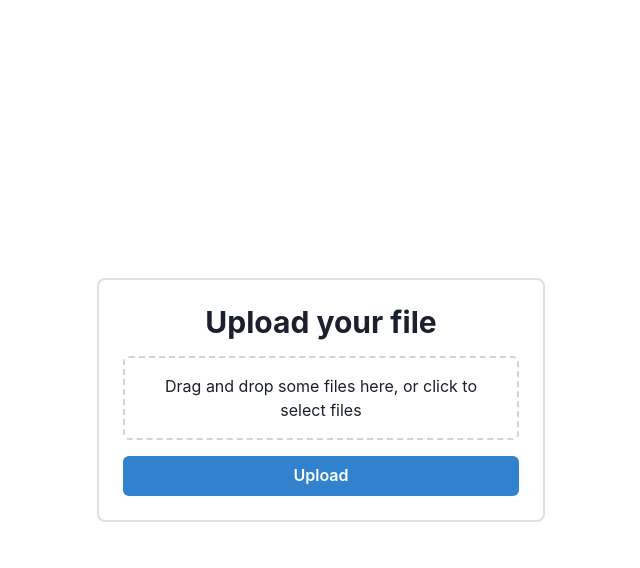
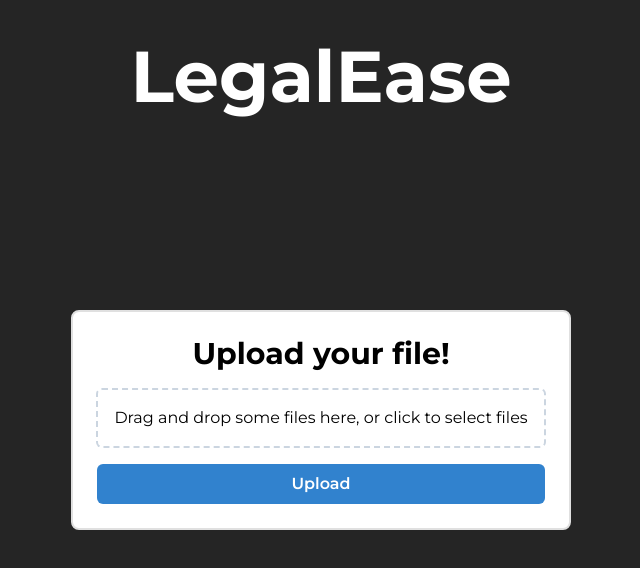
Before and after one commit to ray-hao/DocsRead, a Next.js app: page / in a window 1280 px wide. Shown: the top 568 px of the page, without its empty margins (319-959 px from the left). Built offline with nearby package versions, Linux system fonts and the light colour scheme.

Commit message:
setup fonts, revamp UX to be continuous

```diff
--- a/src/app/globals.css
+++ b/src/app/globals.css
@@ -1,15 +1,23 @@
+@import url('https://fonts.googleapis.com/css2?family=Montserrat:ital,wght@0,100..900;1,100..900&display=swap');
+
+@font-face {
+  font-family: 'Montserrat';
+  font-weight: 400;
+  font-style: normal;
+}
+
 @tailwind base;
 @tailwind components;
 @tailwind utilities;
 
 :root {
-  --background: #000000;
+  --background: #252525;
   --foreground: #000000;
 }
 
 @media (prefers-color-scheme: dark) {
   :root {
-    --background: #000000;
+    --background: #252525;
     --foreground: #000000;
   }
 }
@@ -17,7 +25,13 @@
 body {
   color: var(--foreground);
   background: var(--background);
-  font-family: Arial, Helvetica, sans-serif;
+  font-family: 'Montserrat', sans-serif;
+}
+
+.montserrat-regular {
+  font-family: "Montserrat", sans-serif;
+  font-weight: 400;
+  font-style: normal;
 }
 
 @layer utilities {
--- a/src/app/layout.tsx
+++ b/src/app/layout.tsx
@@ -1,18 +1,7 @@
 import type { Metadata } from "next";
-import localFont from "next/font/local";
+import theme from "./theme";
 import { ChakraProvider } from "@chakra-ui/react";
 import "./globals.css";
-
-const geistSans = localFont({
-  src: "./fonts/GeistVF.woff",
-  variable: "--font-geist-sans",
-  weight: "100 900",
-});
-const geistMono = localFont({
-  src: "./fonts/GeistMonoVF.woff",
-  variable: "--font-geist-mono",
-  weight: "100 900",
-});
 
 export const metadata: Metadata = {
   title: "LegalEase",
@@ -26,10 +15,8 @@ export default function RootLayout({
 }>) {
   return (
     <html lang="en">
-      <body
-        className={`${geistSans.variable} ${geistMono.variable} antialiased`}
-      >
-        <ChakraProvider>{children}</ChakraProvider>
+      <body className={`antialiased`}>
+        <ChakraProvider theme={theme}>{children}</ChakraProvider>
       </body>
     </html>
   );
--- a/src/app/page.tsx
+++ b/src/app/page.tsx
@@ -1,66 +1,41 @@
 "use client";
 
-import React, { useState } from "react";
+import React from "react";
 import { FileUploader } from "@/components";
-import { Box, Input, Button, Text, VStack, Heading } from "@chakra-ui/react";
+import { Box, Heading, useColorModeValue } from "@chakra-ui/react";
 
 export default function App() {
-  const [password, setPassword] = useState("");
-  const [isAuthenticated, setIsAuthenticated] = useState(true);
-
-  const handlePasswordChange = (e: React.ChangeEvent<HTMLInputElement>) =>
-    setPassword(e.target.value);
-  const handleLogin = () => {
-    if (
-      process.env.NEXT_PUBLIC_PASSWORD &&
-      password === process.env.NEXT_PUBLIC_PASSWORD
-    ) {
-      setIsAuthenticated(true);
-    } else {
-      alert("Incorrect password");
-    }
-  };
+  const bg = useColorModeValue(
+    "var(--background, #252525)",
+    "var(--background, #000000)"
+  );
+  const color = useColorModeValue(
+    "var(--foreground, #252525)",
+    "var(--foreground, #FFFFFF)"
+  );
 
   return (
-    <Box>
-      {isAuthenticated ? (
-        <FileUploader />
-      ) : (
     <Box
       display="flex"
       flexDirection="column"
       alignItems="center"
       justifyContent="center"
-          minH="100vh"
-          bg="gray.50"
+      height={"100vh"}
+      bg={bg}
+      color={color}
       p={4}
     >
-          <VStack
-            spacing={4}
-            p={8}
-            bg="white"
-            borderRadius="md"
-            boxShadow="md"
-            w="full"
-            maxW="sm"
+      <Heading
+        as="h1"
+        size="4xl"
+        color="white"
+        position="absolute"
+        top="0"
+        mt="5vh"
       >
-            <Heading size="lg" mb={4}>
-              Access Restricted
+        LegalEase
       </Heading>
-            <Text>Enter Password to Access</Text>
-            <Input
-              type="password"
-              value={password}
-              onChange={handlePasswordChange}
-              mb={4}
-              placeholder="Password"
-            />
-            <Button colorScheme="blue" onClick={handleLogin} w="full">
-              Submit
-            </Button>
-          </VStack>
-        </Box>
-      )}
+      <FileUploader />
     </Box>
   );
 }
--- /dev/null
+++ b/src/app/theme.ts
@@ -0,0 +1,12 @@
+"use client";
+
+import { extendTheme } from "@chakra-ui/react";
+
+const theme = extendTheme({
+  fonts: {
+    heading: "'Montserrat', sans-serif",
+    body: "'Montserrat', sans-serif",
+  },
+});
+
+export default theme;
--- a/src/components/FileUploader.tsx
+++ b/src/components/FileUploader.tsx
@@ -12,8 +12,7 @@ import {
 
 const FileUploader: React.FC = () => {
   const [textractResults, setTextractResults] = useState<string | null>(null);
-  const [loadingTextractResults, setLoadingTextractResults] =
-    useState<boolean>(false);
+  const [loadingResults, setLoadingResults] = useState<boolean>(false);
   const [textractResultsUrl, setTextractResultsUrl] = useState<string | null>(
     null
   );
@@ -43,6 +42,13 @@ const FileUploader: React.FC = () => {
   const handleUpload = async () => {
     if (!selectedFile) return;
 
+    setBboxInformation(null);
+    setDocumentInformation(null);
+    setTextractResults(null);
+    setTextractResultsUrl(null);
+    setuploadedFileUrl(null);
+    setLoadingResults(true);
+
     const reader = new FileReader();
     reader.onloadend = async () => {
       const base64data = reader.result?.toString().split(",")[1];
@@ -62,7 +68,6 @@ const FileUploader: React.FC = () => {
       });
 
       const result = await response.json();
-      setLoadingTextractResults(true);
       setuploadedFileUrl(result?.url);
       setTextractResultsUrl(result?.url + "-results.json");
     };
@@ -71,8 +76,7 @@ const FileUploader: React.FC = () => {
   };
 
   useEffect(() => {
-    if (!loadingTextractResults || !textractResultsUrl || textractResults)
-      return;
+    if (!textractResultsUrl || textractResults) return;
 
     let timerId: number | null;
 
@@ -109,7 +113,7 @@ const FileUploader: React.FC = () => {
         clearTimeout(timerId);
       }
     };
-  }, [loadingTextractResults, textractResultsUrl, textractResults]);
+  }, [textractResultsUrl, textractResults]);
 
   useEffect(() => {
     if (!textractResults) return;
@@ -127,6 +131,8 @@ const FileUploader: React.FC = () => {
         const data = await response.json();
         if (data.length > 0) {
           setDocumentInformation(data);
+          setLoadingResults(false);
+          setSelectedFile(null);
         }
       } catch (error) {
         console.error("Error fetching document data:", error);
@@ -144,25 +150,37 @@ const FileUploader: React.FC = () => {
       flexDirection="column"
       alignItems="center"
       justifyContent="center"
-      minH="100vh"
-      bg="background"
-      color="foreground"
       p={4}
     >
+      {loadingResults &&
+        (!documentInformation || !bboxInformation || !uploadedFileUrl) && (
+          <Spinner size="xl" mt={10} color="white" />
+        )}
+      {uploadedFileUrl && bboxInformation && documentInformation && (
+        <ViewDoc
+          pdfUrl={uploadedFileUrl}
+          bboxInformation={bboxInformation}
+          documentInformation={documentInformation}
+        />
+      )}
+      {!loadingResults && (
         <Box
-        w="full"
-        maxW="md"
+          w="500px"
           p={6}
           bg="white"
           borderRadius="lg"
           border="2px solid #E0E0E0"
+          mt={10}
         >
           <VStack spacing={4}>
-          <Heading as="h2" size="lg">
-            Upload your file
+            <Heading as="h1" size="lg">
+              {documentInformation
+                ? "Upload another file!"
+                : "Upload your file!"}
             </Heading>
             <Box
               {...getRootProps()}
+              width="450px"
               border="2px dashed"
               borderColor="gray.300"
               borderRadius="md"
@@ -192,15 +210,6 @@ const FileUploader: React.FC = () => {
             </Button>
           </VStack>
         </Box>
-      {loadingTextractResults && !documentInformation && (
-        <Spinner size="xl" mt={10} />
-      )}
-      {uploadedFileUrl && bboxInformation && documentInformation && (
-        <ViewDoc
-          pdfUrl={uploadedFileUrl}
-          bboxInformation={bboxInformation}
-          documentInformation={documentInformation}
-        />
       )}
     </Box>
   );
--- a/src/components/ViewDoc.tsx
+++ b/src/components/ViewDoc.tsx
@@ -38,9 +38,6 @@ const ViewDoc = ({
   return (
     <Box style={{ position: "relative" }}>
       <style jsx global>{`
-        .react-pdf__Page__textContent {
-          display: none !important;
-        }
         hr {
           margin: 0;
           border: none;
@@ -52,13 +49,17 @@ const ViewDoc = ({
         overflowX="scroll"
         borderRadius="lg"
         border="2px solid #E0E0E0"
-        mt="20px"
+        mt="10vh"
       >
         <DocumentHighlighter numPages={numPages} highlights={highlights}>
           <Document file={pdfUrl} onLoadSuccess={onDocumentLoadSuccess}>
             {Array.from(new Array(numPages), (el, index) => (
               <Box key={index}>
-                <Page key={index} pageNumber={index + 1} />
+                <Page
+                  key={index}
+                  pageNumber={index + 1}
+                  renderTextLayer={false}
+                />
                 {index < (numPages || 1) - 1 && <hr />}
               </Box>
             ))}
```
Lines whose indentation alone changed are shown as unchanged.
